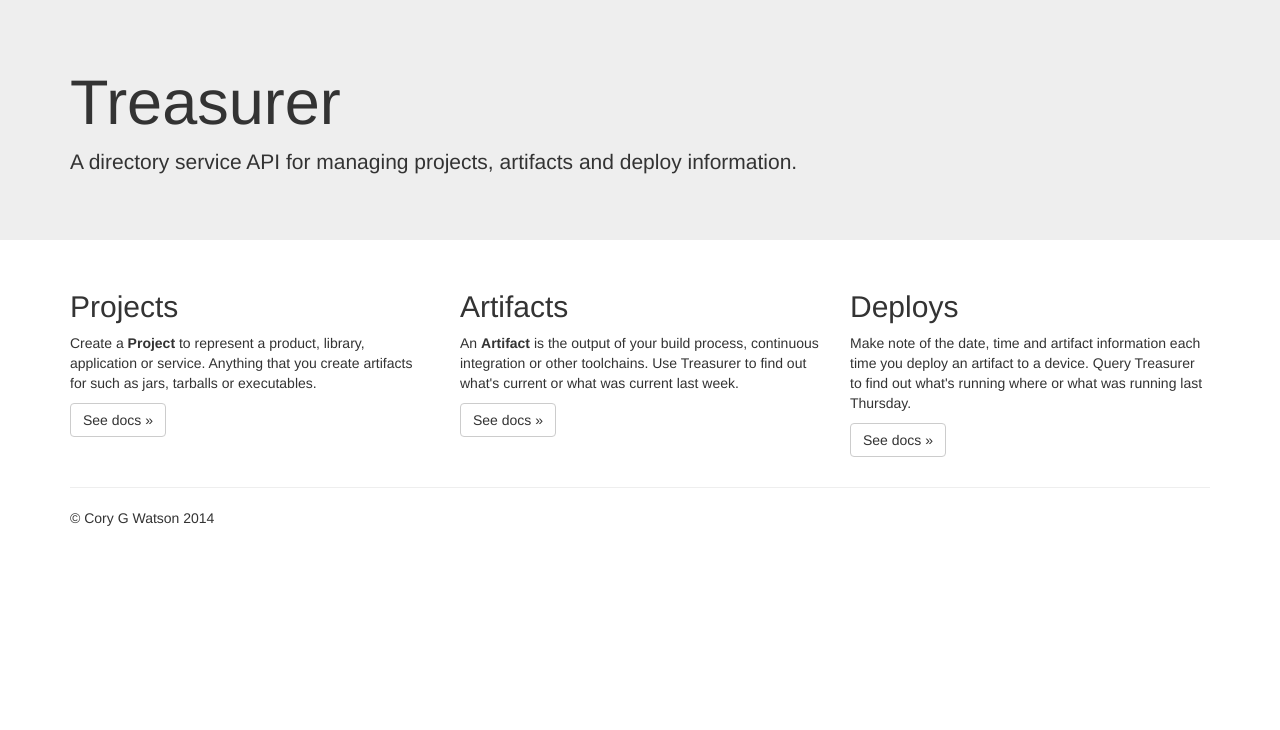
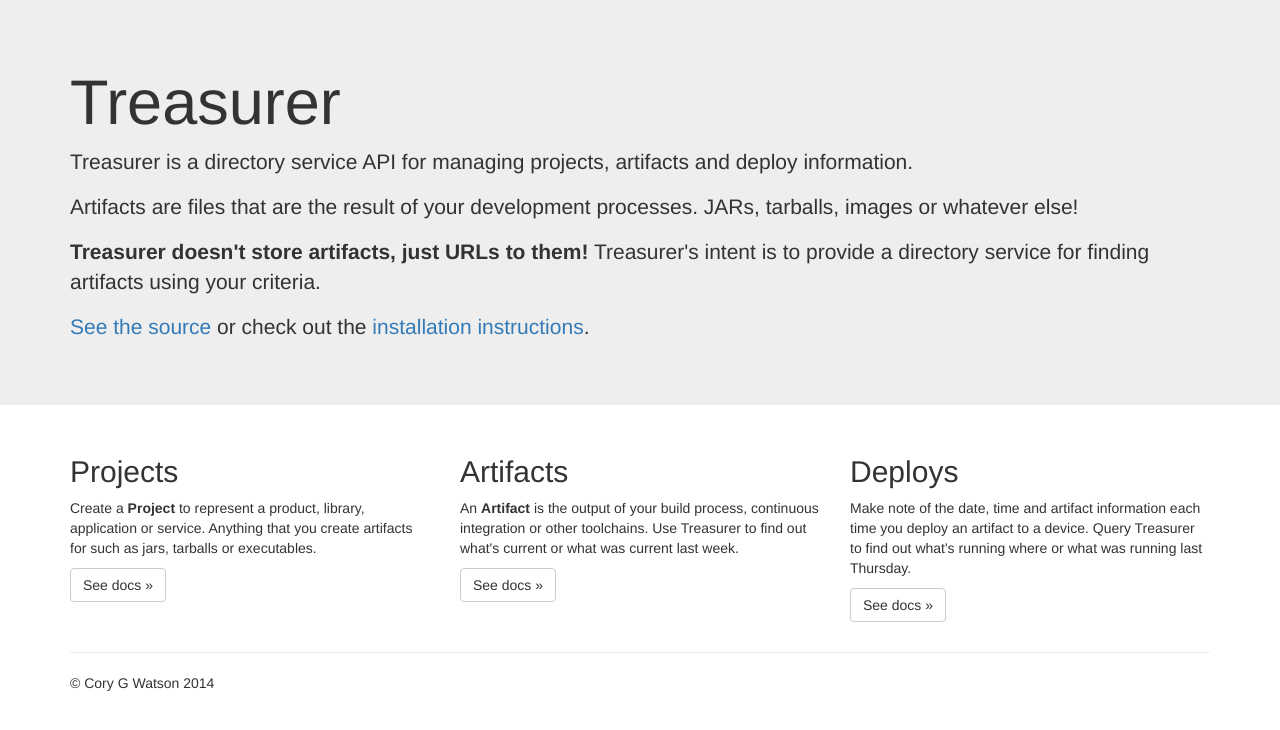
Before and after one commit to gphat/treasurer, a Jekyll site: the page built from index.html, in a window 1280 px wide. Shown: the top 730 px of the page. Built offline with Jekyll 4.4.1, drawn with Linux system fonts in a browser that asks for light colours; nearby versions of some CDN libraries; library files that are not in the unit come from our copies; Markdown is read by kramdown in place of the engine named in the settings.

Commit message:
Update front page docs.

```diff
--- a/index.html
+++ b/index.html
@@ -6,10 +6,12 @@ title: Treasurer
 <div class="jumbotron">
   <div class="container">
     <h1>Treasurer</h1>
-    <p>A directory service API for managing projects, artifacts and deploy information.</p>
+    <p>Treasurer is a directory service API for managing projects, artifacts and deploy information.</p>
+    <p>Artifacts are files that are the result of your development processes. JARs, tarballs, images or whatever else!</p>
+    <p><strong>Treasurer doesn't store artifacts, just URLs to them!</strong> Treasurer's intent is to provide a directory service for finding artifacts using your criteria.</p>
+    <p><a href="https://github.com/gphat/treasurer">See the source</a> or check out the <a href="https://github.com/gphat/treasurer/blob/master/INSTALL.md">installation instructions</a>.</p>
   </div>
 </div>
-
 <div class="container">
   <!-- Example row of columns -->
   <div class="row">
```
